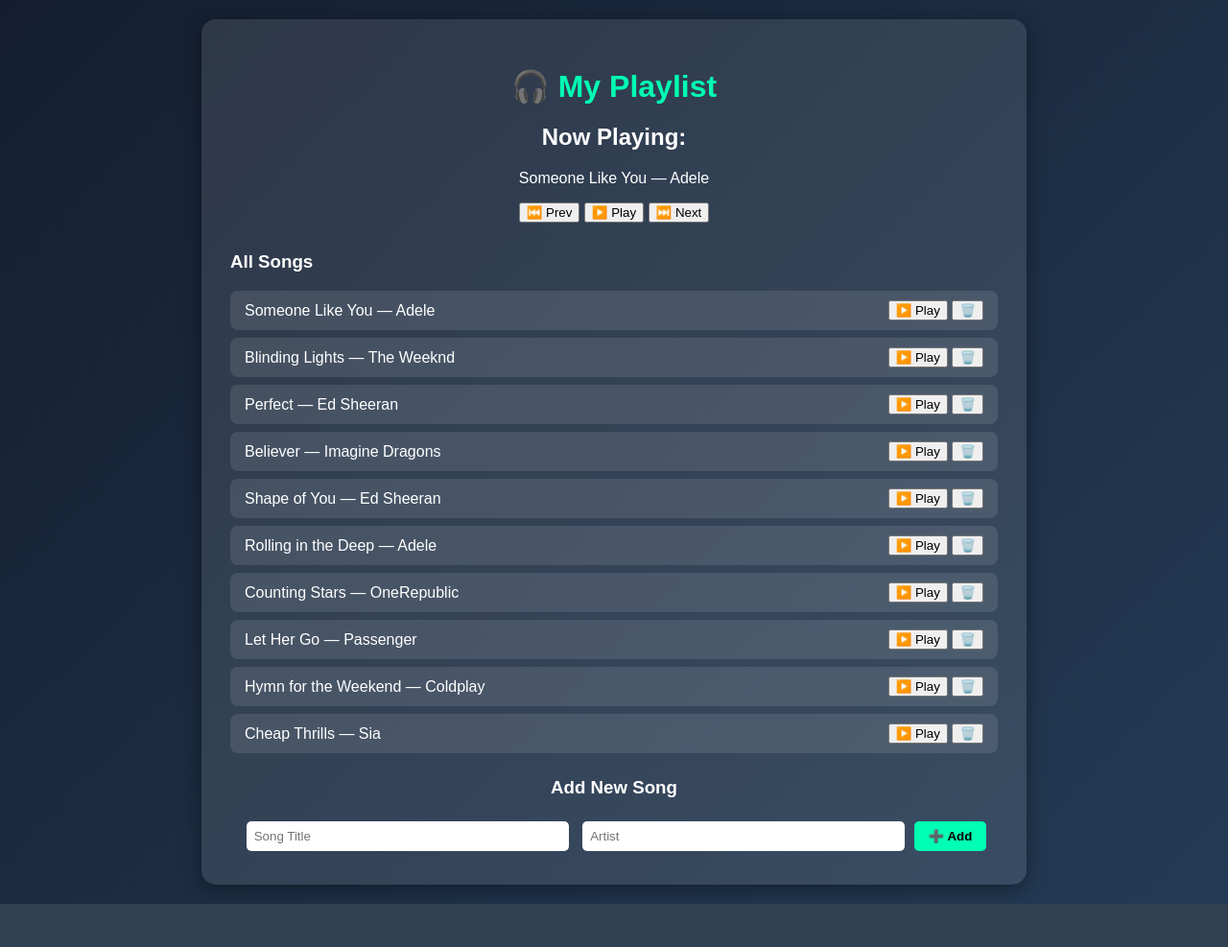
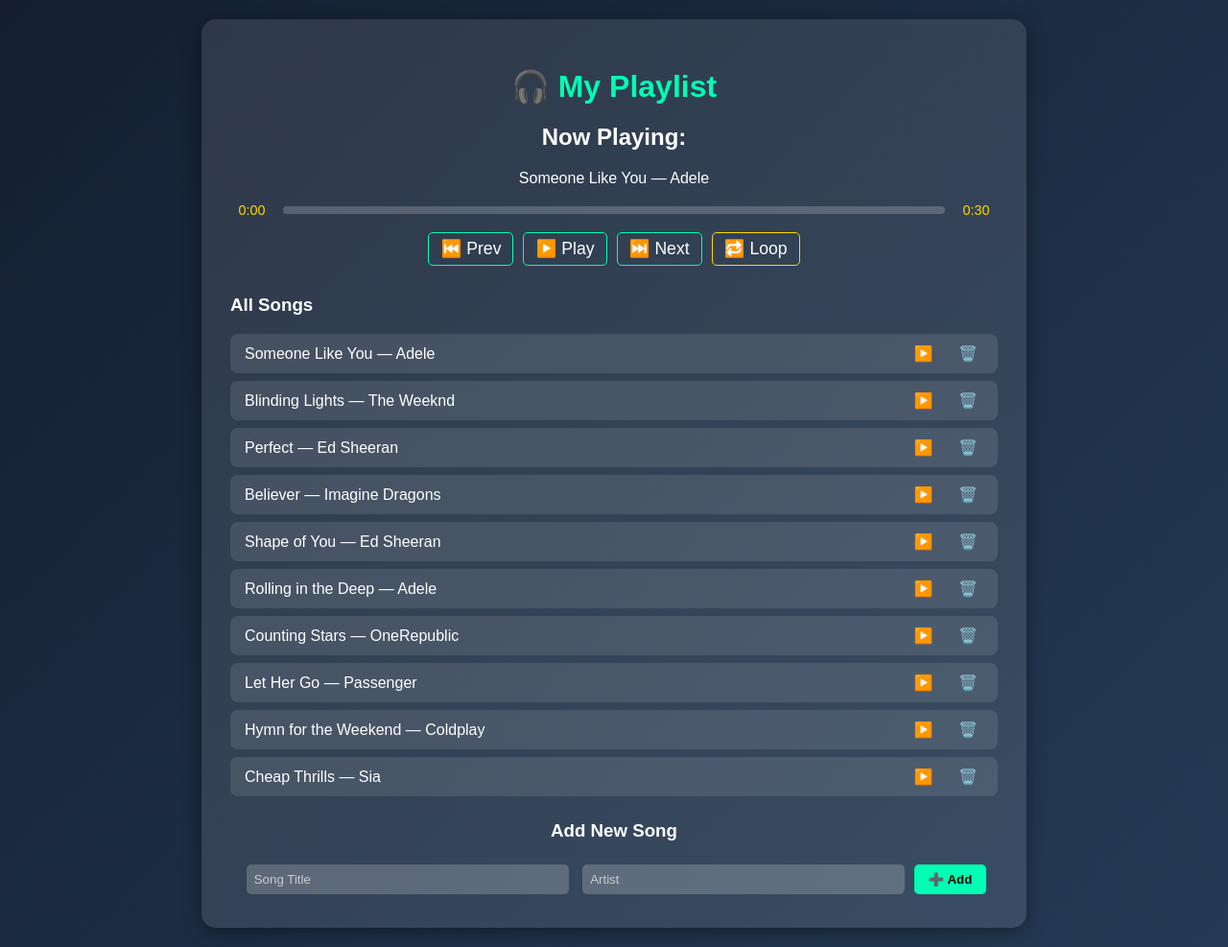
Before and after one commit to Methika2005/Music-Player-Open-Project, a Flask app: page / in a window 1280 px wide. Shown: the whole page at 96% size. Before the commit the page ends 942 px from the top, so only its background shows below. Run offline with Flask 3, Linux system fonts and the light colour scheme.

Commit message:
added timeline and loop button

```diff
--- a/app.py
+++ b/app.py
@@ -1,10 +1,13 @@
-from flask import Flask, render_template, request, redirect, url_for, jsonify
+from flask import Flask, render_template, request, jsonify
 
 app = Flask(__name__)
 
+# ------------------- CONFIG -------------------
+FIXED_DURATION = 30  # ⏱️ Change this to set duration for all songs (in seconds)
+
 # ------------------- Song Node -------------------
 class Song:
-    def __init__(self, title, artist="Unknown", duration=3.0):
+    def __init__(self, title, artist="Unknown", duration=FIXED_DURATION):
         self.title = title
         self.artist = artist
         self.duration = duration
@@ -18,8 +21,9 @@
         self.tail = None
         self.current = None
         self.is_playing = False
+        self.loop_current = False  # 🔁 new flag
 
-    def add_song(self, title, artist="Unknown", duration=3.0):
+    def add_song(self, title, artist="Unknown", duration=FIXED_DURATION):
         new_song = Song(title, artist, duration)
         if not self.head:
             self.head = self.tail = self.current = new_song
@@ -47,13 +51,23 @@
         return False
 
     def next_song(self):
+        # 🔁 Loop current song if enabled
+        if self.loop_current:
+            return self.current
         if self.current and self.current.next:
             self.current = self.current.next
+        else:
+            self.current = self.head  # loop entire playlist
         return self.current
 
     def prev_song(self):
+        # 🔁 If loop_current enabled, stay on same song
+        if self.loop_current:
+            return self.current
         if self.current and self.current.prev:
             self.current = self.current.prev
+        else:
+            self.current = self.tail
         return self.current
 
     def select_song(self, title):
@@ -65,9 +79,14 @@
             temp = temp.next
         return None
 
+    def toggle_loop(self):
+        self.loop_current = not self.loop_current
+        return self.loop_current
+
+
 playlist = Playlist()
 
-# Dummy data
+# ------------------- Dummy Data -------------------
 demo_songs = [
     ("Someone Like You", "Adele"),
     ("Blinding Lights", "The Weeknd"),
@@ -99,7 +118,9 @@
     current = {
         "title": playlist.current.title if playlist.current else "None",
         "artist": playlist.current.artist if playlist.current else "Unknown",
-        "is_playing": playlist.is_playing
+        "is_playing": playlist.is_playing,
+        "duration": playlist.current.duration if playlist.current else FIXED_DURATION,
+        "loop_current": playlist.loop_current
     }
     return jsonify({"songs": songs, "current": current})
 
@@ -120,6 +141,7 @@
     data = request.get_json()
     song = playlist.select_song(data['title'])
     if song:
+        playlist.is_playing = True
         return jsonify({"title": song.title, "artist": song.artist})
     return jsonify({"error": "Song not found"}), 404
 
@@ -131,16 +153,17 @@
 @app.route('/next', methods=['POST'])
 def next_song():
     song = playlist.next_song()
-    if song:
-        return jsonify({"title": song.title, "artist": song.artist})
-    return jsonify({"error": "No next song"}), 404
+    return jsonify({"title": song.title, "artist": song.artist})
 
 @app.route('/prev', methods=['POST'])
 def prev_song():
     song = playlist.prev_song()
-    if song:
-        return jsonify({"title": song.title, "artist": song.artist})
-    return jsonify({"error": "No previous song"}), 404
+    return jsonify({"title": song.title, "artist": song.artist})
+
+@app.route('/toggle_loop', methods=['POST'])
+def toggle_loop():
+    state = playlist.toggle_loop()
+    return jsonify({"looping": state})
 
 if __name__ == '__main__':
     app.run(debug=True)
--- a/static/script.js
+++ b/static/script.js
@@ -1,10 +1,19 @@
-async function fetchSongs() {
+let progress = 0;
+let progressInterval = null;
+let SONG_DURATION = 10;
+let LOOP_CURRENT = false;
+let currentTitle = null; // keep track of what title we currently have
+
+async function fetchSongs({ reset = false } = {}) {
+  // reset param: explicit request to reset progress (e.g., user pressed next/prev or selected song)
   const res = await fetch('/get_songs');
   const data = await res.json();
 
   const songList = document.getElementById('songList');
   const currentSong = document.getElementById('currentSong');
   const playPauseBtn = document.getElementById('playPauseBtn');
+  const totalTime = document.getElementById('totalTime');
+  const loopBtn = document.getElementById('loopBtn');
 
   songList.innerHTML = '';
   data.songs.forEach(song => {
@@ -12,7 +21,7 @@
     li.innerHTML = `
       <span>${song.title} — ${song.artist}</span>
       <div class="buttons">
-        <button onclick="selectSong('${song.title}')">▶️ Play</button>
+        <button onclick="selectSong('${song.title}')">▶️</button>
         <button class="delete" onclick="deleteSong('${song.title}')">🗑️</button>
       </div>
     `;
@@ -21,30 +30,111 @@
 
   currentSong.innerHTML = `${data.current.title} — <span>${data.current.artist}</span>`;
   playPauseBtn.textContent = data.current.is_playing ? '⏸️ Pause' : '▶️ Play';
+
+  // Update duration & loop flag
+  SONG_DURATION = data.current.duration || 10;
+  LOOP_CURRENT = data.current.loop_current;
+  totalTime.textContent = formatTime(SONG_DURATION);
+
+  // update loop button visual
+  loopBtn.style.background = LOOP_CURRENT ? '#FFD700' : 'none';
+
+  // Determine whether to reset progress:
+  // - If explicit reset param true -> reset
+  // - Else if currentTitle is different from data.current.title -> song changed -> reset
+  // - Else keep progress as is (i.e., toggling loop shouldn't reset)
+  const songChanged = currentTitle !== data.current.title;
+  if (songChanged) currentTitle = data.current.title;
+
+  const shouldReset = reset || songChanged;
+
+  if (data.current.is_playing) {
+    startProgress(shouldReset);
+  } else {
+    // paused: keep progress as is (don't reset), but update UI
+    clearInterval(progressInterval);
+    updateProgressUI();
+  }
+}
+
+function formatTime(seconds) {
+  const min = Math.floor(seconds / 60);
+  const sec = seconds % 60;
+  return `${min}:${sec.toString().padStart(2, '0')}`;
+}
+
+function updateProgressUI() {
+  // Ensure UI matches current progress value
+  const bar = document.getElementById('progressBar');
+  const currentTime = document.getElementById('currentTime');
+  const pct = SONG_DURATION > 0 ? (progress / SONG_DURATION) * 100 : 0;
+  bar.style.width = `${Math.min(100, pct)}%`;
+  currentTime.textContent = formatTime(progress);
+}
+
+function startProgress(reset = false) {
+  clearInterval(progressInterval);
+  const bar = document.getElementById('progressBar');
+  const currentTimeEl = document.getElementById('currentTime');
+
+  if (reset) {
+    progress = 0;
+  }
+  // Update UI immediately to reflect (if reset then show 0)
+  updateProgressUI();
+
+  // Tick every second
+  progressInterval = setInterval(async () => {
+    // If playing was paused by backend meanwhile, stop
+    const resState = await fetch('/get_songs');
+    const stateData = await resState.json();
+    if (!stateData.current.is_playing) {
+      clearInterval(progressInterval);
+      return;
+    }
+
+    // increment progress
+    progress++;
+
+    // update UI
+    updateProgressUI();
+
+    if (progress >= SONG_DURATION) {
+      clearInterval(progressInterval);
+      // Auto-advance (backend will respect loop_current and might return same song)
+      await fetch('/next', { method: 'POST' });
+      // When advancing due to natural end, we want the next song to start from 0
+      // so request fetchSongs with reset=true
+      fetchSongs({ reset: true });
+      return;
+    }
+  }, 1000);
 }
 
 async function selectSong(title) {
   await fetch('/select_song', {
     method: 'POST',
-    headers: {'Content-Type': 'application/json'},
+    headers: { 'Content-Type': 'application/json' },
     body: JSON.stringify({ title })
   });
-  fetchSongs();
+  // Selecting a song should restart it
+  fetchSongs({ reset: true });
 }
 
 async function deleteSong(title) {
   await fetch('/delete_song', {
     method: 'POST',
-    headers: {'Content-Type': 'application/json'},
+    headers: { 'Content-Type': 'application/json' },
     body: JSON.stringify({ title })
   });
-  fetchSongs();
+  // If current was deleted, backend will change current; fetch and reset to reflect
+  fetchSongs({ reset: true });
 }
 
 async function addSong(title, artist) {
   await fetch('/add_song', {
     method: 'POST',
-    headers: {'Content-Type': 'application/json'},
+    headers: { 'Content-Type': 'application/json' },
     body: JSON.stringify({ title, artist })
   });
   fetchSongs();
@@ -59,19 +149,31 @@
 });
 
 document.getElementById('playPauseBtn').addEventListener('click', async () => {
+  // toggling play/pause should not reset progress (resume from same point)
   await fetch('/playpause', { method: 'POST' });
-  fetchSongs();
+  fetchSongs(); // not passing reset -> will not reset unless song changed
 });
 
 document.getElementById('nextBtn').addEventListener('click', async () => {
+  // user explicitly requested next: reset progress (even if loop_current true and next returns same)
   await fetch('/next', { method: 'POST' });
-  fetchSongs();
+  fetchSongs({ reset: true });
 });
 
 document.getElementById('prevBtn').addEventListener('click', async () => {
+  // user explicitly requested prev: reset progress
   await fetch('/prev', { method: 'POST' });
-  fetchSongs();
+  fetchSongs({ reset: true });
 });
 
-// Load on page start
+document.getElementById('loopBtn').addEventListener('click', async () => {
+  // toggling loop should NOT reset progress or restart song
+  const res = await fetch('/toggle_loop', { method: 'POST' });
+  const data = await res.json();
+  LOOP_CURRENT = data.looping;
+  // Just refresh UI without resetting progress
+  fetchSongs(); // no reset
+});
+
+// Load on start
 fetchSongs();
--- a/static/style.css
+++ b/static/style.css
@@ -36,21 +36,78 @@
   color: #FFD700;
 }
 
-.controls a {
+/* Timeline and Time Display */
+.timeline-container {
+  display: flex;
+  align-items: center;
+  justify-content: space-between;
+  gap: 10px;
+  margin: 10px 0;
+}
+
+.timeline {
+  flex: 1;
+  height: 8px;
+  background: rgba(255, 255, 255, 0.2);
+  border-radius: 10px;
+  overflow: hidden;
+}
+
+#progressBar {
+  width: 0%;
+  height: 100%;
+  background: #00FFB3;
+  border-radius: 10px;
+  transition: width 1s linear;
+}
+
+#currentTime, #totalTime {
+  font-size: 0.9em;
+  color: #FFD700;
+  width: 45px;
+  text-align: center;
+}
+
+/* Controls and Buttons */
+.controls {
+  display: flex;
+  justify-content: center;
+  flex-wrap: wrap;
+  gap: 10px;
+  margin-top: 15px;
+}
+
+.controls button {
   text-decoration: none;
-  margin: 0 10px;
   color: white;
-  font-size: 1.3em;
+  background: none;
+  border: 1px solid #00FFB3;
+  border-radius: 5px;
+  padding: 6px 12px;
+  font-size: 1.1em;
+  cursor: pointer;
   transition: 0.3s;
 }
 
-.controls a:hover {
-  color: #00FFB3;
+.controls button:hover {
+  background: #00FFB3;
+  color: #000;
 }
 
+/* Highlight active loop button */
+#loopBtn {
+  border: 1px solid #FFD700;
+}
+
+#loopBtn[style*="background: #FFD700"] {
+  color: #000;
+}
+
+/* Song list */
 .song-list ul {
   list-style: none;
   padding: 0;
+  margin: 0;
 }
 
 .song-list li {
@@ -61,22 +118,36 @@
   padding: 10px 15px;
   border-radius: 8px;
   margin: 8px 0;
+  transition: background 0.3s;
 }
 
 .song-list li:hover {
   background: rgba(255,255,255,0.2);
 }
 
-.buttons a {
+.buttons button {
   margin-left: 10px;
-  text-decoration: none;
+  background: none;
+  border: none;
+  cursor: pointer;
+  font-size: 1em;
   color: #FFD700;
+  transition: color 0.2s;
 }
 
-.buttons a.delete {
+.buttons button:hover {
+  color: #FFF;
+}
+
+.buttons button.delete {
   color: #FF4B4B;
 }
 
+.buttons button.delete:hover {
+  color: #FF7F7F;
+}
+
+/* Add Song Form */
 .add-form {
   margin-top: 25px;
   text-align: center;
@@ -88,6 +159,12 @@
   border: none;
   border-radius: 5px;
   width: 40%;
+  background: rgba(255,255,255,0.2);
+  color: white;
+}
+
+.add-form input::placeholder {
+  color: #ccc;
 }
 
 .add-form button {
@@ -98,8 +175,23 @@
   border-radius: 5px;
   cursor: pointer;
   font-weight: bold;
+  transition: 0.3s;
 }
 
 .add-form button:hover {
   background: #FFD700;
 }
+
+/* Responsive */
+@media (max-width: 600px) {
+  .add-form input {
+    width: 90%;
+  }
+  #currentTime, #totalTime {
+    width: 35px;
+  }
+  .controls button {
+    padding: 5px 8px;
+    font-size: 1em;
+  }
+}
--- a/templates/index.html
+++ b/templates/index.html
@@ -12,10 +12,21 @@
     <div class="player">
       <h2>Now Playing:</h2>
       <p id="currentSong">Loading...</p>
+
+      <!-- Timeline Bar + Time Display -->
+      <div class="timeline-container">
+        <span id="currentTime">0:00</span>
+        <div class="timeline">
+          <div id="progressBar"></div>
+        </div>
+        <span id="totalTime">0:30</span>
+      </div>
+
       <div class="controls">
         <button id="prevBtn">⏮️ Prev</button>
         <button id="playPauseBtn">▶️ Play</button>
         <button id="nextBtn">⏭️ Next</button>
+        <button id="loopBtn">🔁 Loop</button>
       </div>
     </div>
 
```
